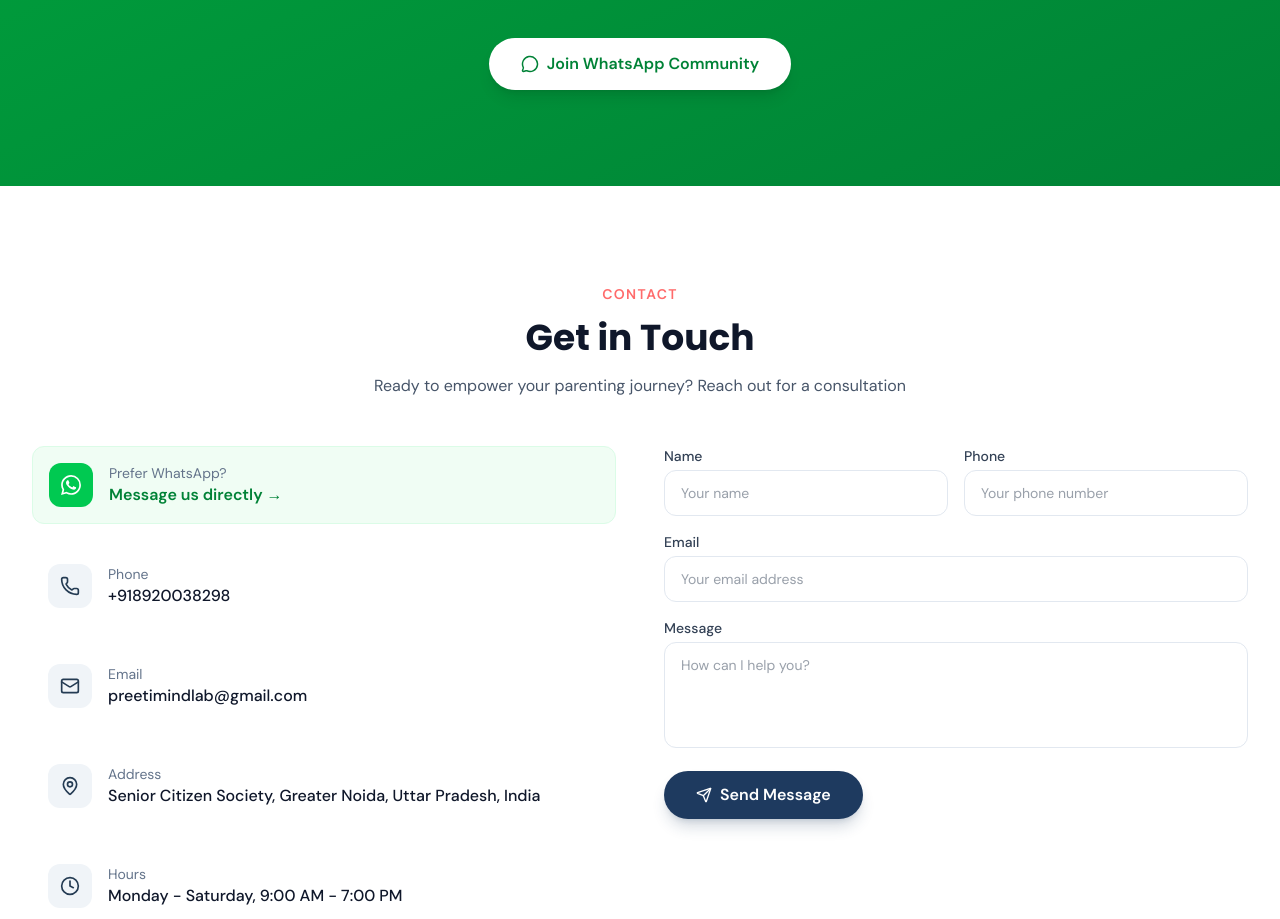
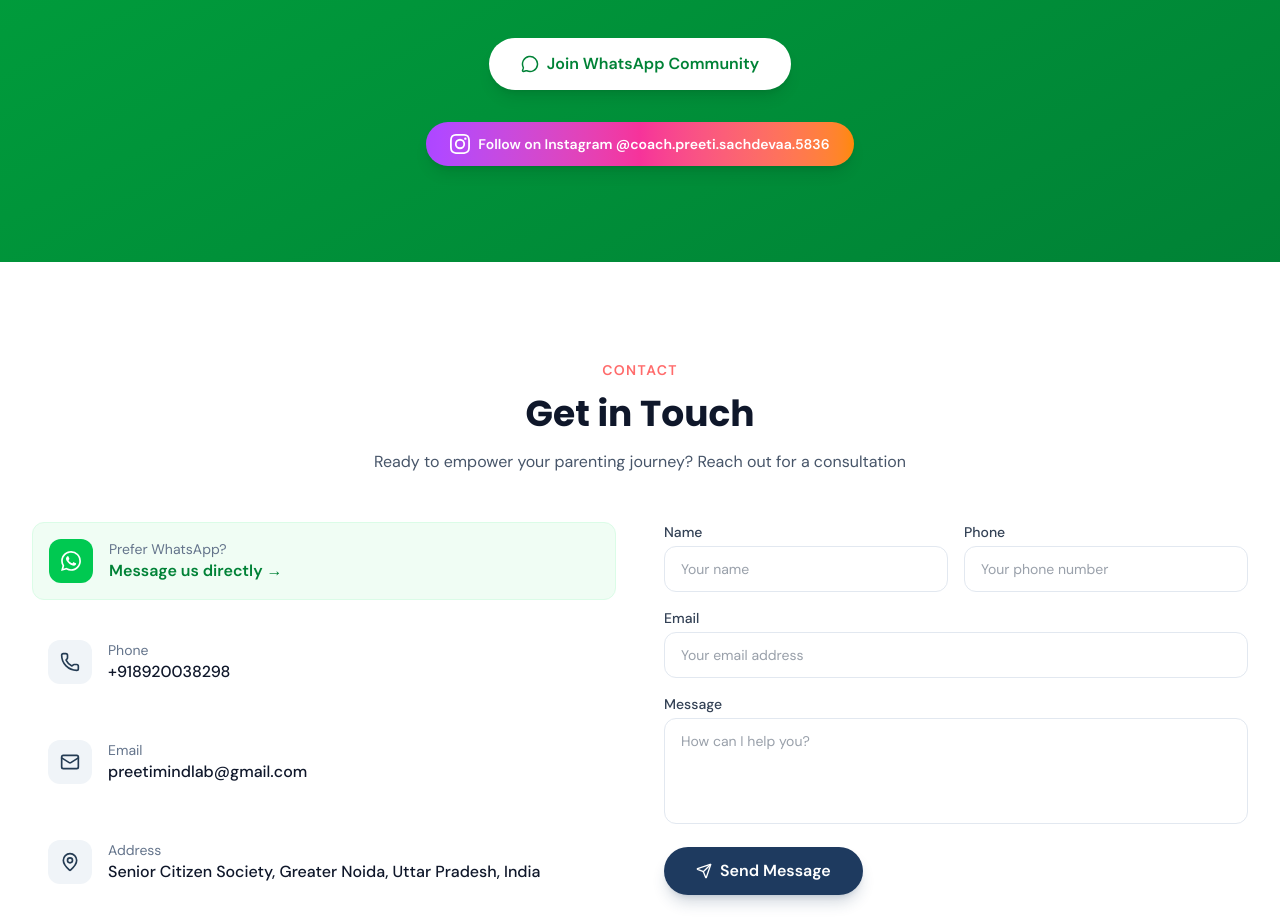
Before and after one commit to preetisachdeva0607-lgtm/preeti-site, a Next.js app: page / in a window 1280 px wide. Shown: the part 10112-11031 px from the top of the page. Built offline with nearby package versions, Linux system fonts and the light colour scheme.

Commit message:
Add Instagram follow button in Community section

```diff
--- a/src/components/Community.tsx
+++ b/src/components/Community.tsx
@@ -67,6 +67,20 @@
             Join WhatsApp Community
           </a>
         </motion.div>
+      {/* Instagram Follow Button */}
+        <div className="mt-8 text-center">
+          <a
+            href={siteConfig.social.instagram}
+            target="_blank"
+            rel="noopener noreferrer"
+            className="inline-flex items-center gap-2 rounded-full bg-gradient-to-r from-purple-500 via-pink-500 to-orange-400 px-6 py-3 text-sm font-semibold text-white hover:opacity-90 transition-opacity shadow-lg"
+          >
+            <svg className="w-5 h-5" fill="currentColor" viewBox="0 0 24 24">
+              <path d="M12 2.163c3.204 0 3.584.012 4.85.07 3.252.148 4.771 1.691 4.919 4.919.058 1.265.069 1.645.069 4.849 0 3.205-.012 3.584-.069 4.849-.149 3.225-1.664 4.771-4.919 4.919-1.266.058-1.644.07-4.85.07-3.204 0-3.584-.012-4.849-.07-3.26-.149-4.771-1.699-4.919-4.92-.058-1.265-.07-1.644-.07-4.849 0-3.204.013-3.583.07-4.849.149-3.227 1.664-4.771 4.919-4.919 1.266-.057 1.645-.069 4.849-.069zM12 0C8.741 0 8.333.014 7.053.072 2.695.272.273 2.69.073 7.052.014 8.333 0 8.741 0 12c0 3.259.014 3.668.072 4.948.2 4.358 2.618 6.78 6.98 6.98C8.333 23.986 8.741 24 12 24c3.259 0 3.668-.014 4.948-.072 4.354-.2 6.782-2.618 6.979-6.98.059-1.28.073-1.689.073-4.948 0-3.259-.014-3.667-.072-4.947-.196-4.354-2.617-6.78-6.979-6.98C15.668.014 15.259 0 12 0zm0 5.838a6.162 6.162 0 100 12.324 6.162 6.162 0 000-12.324zM12 16a4 4 0 110-8 4 4 0 010 8zm6.406-11.845a1.44 1.44 0 100 2.881 1.44 1.44 0 000-2.881z"/>
+            </svg>
+            Follow on Instagram @coach.preeti.sachdevaa.5836
+          </a>
+        </div>
       </div>
     </section>
   );
```
